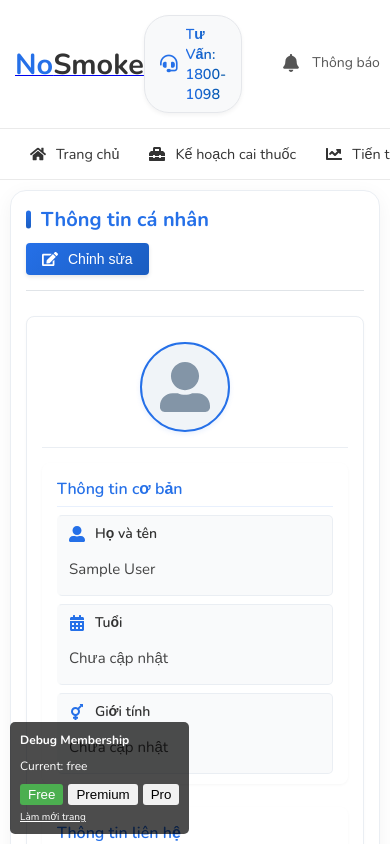
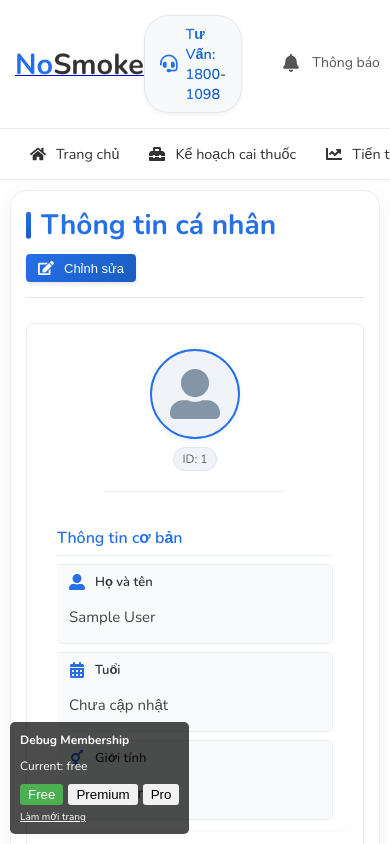
Before and after one commit to DangNhutTruong/Project-SWP391, a React (Vite) app: page /user in a window 390 px wide. Shown: the top 844 px of the page. Built offline with nearby package versions, Linux system fonts and the light colour scheme; sample sign-in values are in the browser's storage.

Commit message:
thêm ID

```diff
--- a/src/components/Header.css
+++ b/src/components/Header.css
@@ -166,11 +166,12 @@
   right: 0;
   background-color: white;
   border-radius: 8px;
-  box-shadow: 0 4px 10px rgba(0, 0, 0, 0.1);
+  box-shadow: 0 4px 15px rgba(0, 0, 0, 0.15);
   width: 200px;
-  z-index: 100;
+  z-index: 1000; /* Higher z-index to ensure it's above other elements */
   overflow: hidden;
   animation: fadeIn 0.2s ease-out;
+  border: 1px solid rgba(0, 0, 0, 0.05);
 }
 
 @keyframes fadeIn {
@@ -196,6 +197,11 @@
 
 .dropdown-item:hover {
   background-color: #f5f8ff;
+  color: #2570e8;
+}
+
+.dropdown-item:active {
+  background-color: #e5eeff;
 }
 
 .dropdown-item i {
--- a/src/page/Profile.jsx
+++ b/src/page/Profile.jsx
@@ -113,10 +113,10 @@ function PlanEditModal({ isOpen, onClose, currentPlan, activePlan, onSave }) {
     onClose();
   };
   if (!isOpen) return null;
-
   // Bắt sự kiện click trên overlay để đóng modal
   const handleOverlayClick = (e) => {
-    if (e.target.className === 'modal-overlay') {
+    // Check if the click was directly on the overlay (not on its children)
+    if (e.target === e.currentTarget) {
       onClose();
     }
   };
--- a/src/page/User.jsx
+++ b/src/page/User.jsx
@@ -122,9 +122,7 @@ const UserProfile = ({ isStandalone = false }) => {
         <div className="error-message">
           <FaTimes /> {errorMessage}
         </div>
-      )}
-        <div className="avatar-info-layout">
-        <div className="avatar-section">
+      )}        <div className="avatar-info-layout">        <div className="avatar-section">
           <div className="avatar-container">
             {userData.avatar ? (
               <img
@@ -152,6 +150,10 @@ const UserProfile = ({ isStandalone = false }) => {
                 />
               </div>
             )}
+              {/* Hiển thị ID người dùng dưới avatar */}
+            <div className="user-id">
+              ID: {userData._id || userData.id || "N/A"}
+            </div>
 
             {userData.membershipType && userData.membershipType !== 'free' && (
               <div className={`membership-badge ${userData.membershipType}`}>
--- a/src/styles/ModalStyles.css
+++ b/src/styles/ModalStyles.css
@@ -5,14 +5,21 @@
   left: 0;
   right: 0;
   bottom: 0;
-  background-color: rgba(0, 0, 0, 0.85); /* Tăng độ tối của nền */
+  background-color: rgba(0, 0, 0, 0.85);
   display: flex;
   align-items: center;
   justify-content: center;
-  z-index: 1000000; /* Z-index rất cao để đảm bảo hiển thị trên tất cả các phần tử khác */
+  z-index: 1000000;
   animation: fadeIn 0.3s ease;
-  backdrop-filter: blur(5px); /* Tạo hiệu ứng mờ cho nền */
+  backdrop-filter: blur(5px);
   -webkit-backdrop-filter: blur(5px);
+  overflow: hidden; /* Prevent scrolling behind modal */
+}
+
+/* Add styling for modal-open body class */
+body.modal-open {
+  overflow: hidden;
+  padding-right: 15px; /* Prevent layout shift when scrollbar disappears */
 }
 
 @keyframes fadeIn {
@@ -30,6 +37,8 @@
   overflow: hidden;
   animation: slideUp 0.4s cubic-bezier(0.19, 1, 0.22, 1);
   border: 1px solid rgba(255, 255, 255, 0.1);
+  position: relative; /* Ensure proper positioning */
+  z-index: 1000001; /* Above the overlay */
 }
 
 @keyframes slideUp {
--- a/src/styles/User.css
+++ b/src/styles/User.css
@@ -30,14 +30,15 @@
   display: flex;
   flex-direction: row;
   align-items: flex-start;
-  margin-bottom: 15px; /* Giảm margin-bottom */
+  margin-bottom: 15px;
   background-color: #fff;
-  border-radius: 8px; /* Giảm border-radius */
-  padding: 15px; /* Giảm padding */
+  border-radius: 8px;
+  padding: 15px;
   box-shadow: 0 1px 4px rgba(0, 0, 0, 0.04);
   border: 1px solid #eaeef3;
   width: 100%;
-  max-width: 900px; /* Giữ max-width */
+  max-width: 900px;
+  overflow: hidden; /* Prevent content from overflowing */
 }
 
 /* Thêm các quy tắc CSS để thống nhất giao diện */
@@ -54,7 +55,7 @@
 }
 
 .avatar-section {
-  flex: 0 0 120px;
+  flex: 0 0 140px; /* Increased width to accommodate content */
   text-align: center;
   position: relative;
   margin-right: 20px;
@@ -65,6 +66,8 @@
   padding: 10px 0;
   border-right: 1px solid #eaeef3;
   padding-right: 20px;
+  min-height: 240px; /* Ensure consistent height */
+  overflow: visible; /* Allow badges to overflow if needed */
 }
 
 .user-avatar,
@@ -82,11 +85,32 @@
   display: flex;
   align-items: center;
   justify-content: center;
+  margin: 0 auto;
 }
 
 .user-avatar-placeholder svg {
   font-size: 50px;
   color: #8395a7;
+}
+
+/* Style cho ID người dùng */
+.user-id {
+  display: block;
+  margin-top: 8px;
+  font-size: 12px;
+  color: #666;
+  background-color: #f0f4f8;
+  padding: 3px 8px;
+  border-radius: 12px;
+  font-weight: 500;
+  text-align: center;
+  border: 1px solid #e0e4e8;
+  width: fit-content;
+  margin: 8px auto 5px;
+  white-space: nowrap; /* Prevent ID from wrapping */
+  overflow: hidden;
+  text-overflow: ellipsis;
+  max-width: 120px; /* Ensure it doesn't overflow container */
 }
 
 /* Loại bỏ hiệu ứng animation gây phân tâm */
@@ -110,11 +134,12 @@
   flex-direction: row;
   flex-wrap: wrap;
   flex: 1;
-  gap: 8px; /* Giảm khoảng cách giữa các cột để gần nhau hơn */
+  gap: 8px;
   background-color: transparent;
   border: none;
-  padding: 0 0 0 10px; /* Giảm padding trái thêm nữa */
+  padding: 0 0 0 10px;
   width: 100%;
+  overflow: hidden; /* Prevent content from overflowing */
 }
 
 .user-profile-header h1 {
@@ -360,12 +385,17 @@
 .membership-badge {
   display: inline-flex;
   align-items: center;
-  padding: 5px 15px;
+  padding: 3px 10px;
   border-radius: 20px;
-  font-size: 14px;
+  font-size: 12px;
   font-weight: 600;
   color: white;
-  margin-top: 10px;
+  margin-top: 8px;
+  white-space: nowrap;
+  max-width: 120px;
+  overflow: hidden;
+  margin-left: auto;
+  margin-right: auto;
 }
 
 .membership-badge svg {
@@ -700,34 +730,52 @@
   }
 }
 
-@media (max-width: 768px) {
-  .user-profile-container {
+@media screen and (max-width: 768px) {
+  .avatar-info-layout {
+    flex-direction: column;
+    align-items: center;
     padding: 12px;
-    margin: 10px 0;
   }
 
-  .user-profile-header h1 {
-    font-size: 20px;
+  .avatar-section {
+    flex: 0 0 auto;
+    width: 100%;
+    max-width: 180px;
+    border-right: none;
+    border-bottom: 1px solid #eaeef3;
+    padding-right: 0;
+    padding-bottom: 15px;
+    margin-right: 0;
+    margin-bottom: 15px;
+    min-height: auto;
   }
 
-  .avatar-info-layout {
-    flex-direction: column;
-    padding: 12px; /* Giảm padding */
-    align-items: center;
-    margin-bottom: 15px; /* Giảm margin-bottom */
-    box-shadow: 0 1px 3px rgba(0, 0, 0, 0.03);
-    border: 1px solid #eaeef3;
-    max-width: 100%;
+  .info-section {
+    padding: 0;
   }
 
-  .avatar-info-layout .avatar-section {
-    margin: 0 0 15px 0; /* Giảm margin-bottom */
-    flex: 0 0 auto;
-    border-right: none;
-    border-bottom: 1px solid #eaeef3;
-    padding-bottom: 15px; /* Giảm padding-bottom */
+  .profile-section {
     width: 100%;
-    align-items: center;
+  }
+
+  .info-field {
+    margin-bottom: 8px;
+    padding: 8px 10px;
+  }
+
+  .info-field label {
+    font-size: 13px;
+  }
+
+  .info-field p {
+    font-size: 14px;
+  }
+}
+
+@media screen and (max-width: 480px) {
+  .user-profile-container {
+    padding: 15px;
+    margin: 15px auto;
   }
 
   .user-avatar,
@@ -736,31 +784,18 @@
     height: 100px;
   }
 
-  .info-section {
-    width: 100%;
-    padding: 0;
-    flex-direction: column;
-    gap: 8px; /* Giảm gap */
+  .user-id {
+    max-width: 100px;
   }
 
-  .profile-section {
-    flex: 1 1 100% !important;
-    width: 100%;
-    min-width: 100%;
-    margin-bottom: 8px; /* Đồng nhất margin-bottom */
-    padding: 10px; /* Giảm padding */
+  .membership-badge {
+    padding: 2px 8px;
+    font-size: 11px;
   }
 
-  .profile-section.basic-info,
-  .profile-section.contact-section,
-  .profile-section.security-section,
-  .profile-section.quit-reason-section {
-    order: initial; /* Reset the order on mobile */
-  }
-
-  .info-field {
-    margin-bottom: 8px; /* Giảm margin-bottom */
-    padding: 8px; /* Giảm padding */
+  .edit-button, .save-button, .cancel-button {
+    padding: 6px 12px;
+    font-size: 13px;
   }
 }
 
@@ -933,3 +968,12 @@
   border-radius: 6px;
   line-height: 1.5;
 }
+
+/* CSS cho trạng thái cai thuốc đã được gỡ bỏ */
+
+.avatar-container {
+  display: flex;
+  flex-direction: column;
+  align-items: center;
+  width: 100%;
+}
```
